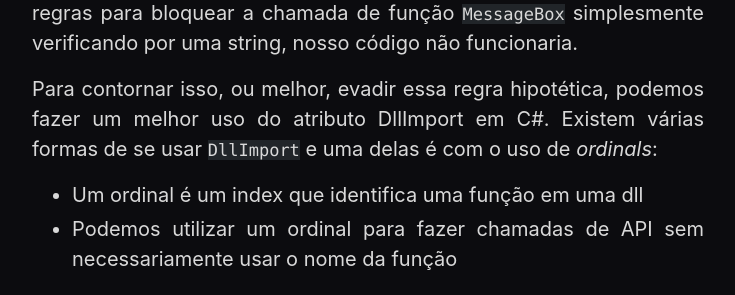
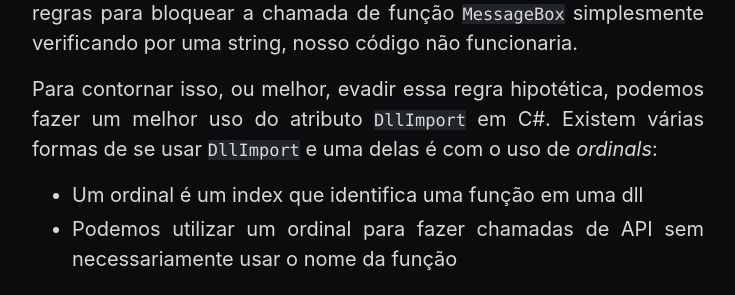
Before and after one commit to inferigang/inferigang.github.io, a Jekyll site: the page built from _posts/2023-06-23-hiding-system-calls-with-ordinals-in-csharp.md, in a window 1280 px wide and 900 px high, scrolled down 1669 px. Shown: the part 183-478 px from the top of the window, without its empty margins (272-1007 px from the left). Built offline with Jekyll 4.4.1, drawn with Linux system fonts in a browser that asks for light colours.

Commit message:
Improve syntax highlighting

```diff
--- a/_posts/2023-06-23-hiding-system-calls-with-ordinals-in-csharp.md
+++ b/_posts/2023-06-23-hiding-system-calls-with-ordinals-in-csharp.md
@@ -45,7 +45,7 @@ O código acima deve funcionar normalmente como mencionado, você pode executá-
 
 Qual o maior problema? Simples! As definições das funções que serão chamadas está em texto plano, ou seja, se um anti-virus utilizasse regras para bloquear a chamada de função `MessageBox` simplesmente verificando por uma string, nosso código não funcionaria.
 
-Para contornar isso, ou melhor, evadir essa regra hipotética, podemos fazer um melhor uso do atributo DllImport em C#. Existem várias formas de se usar `DllImport` e uma delas é com o uso de *ordinals*:
+Para contornar isso, ou melhor, evadir essa regra hipotética, podemos fazer um melhor uso do atributo `DllImport` em C#. Existem várias formas de se usar `DllImport` e uma delas é com o uso de *ordinals*:
 
 - Um ordinal é um index que identifica uma função em uma dll
 - Podemos utilizar um ordinal para fazer chamadas de API sem necessariamente usar o nome da função
```
